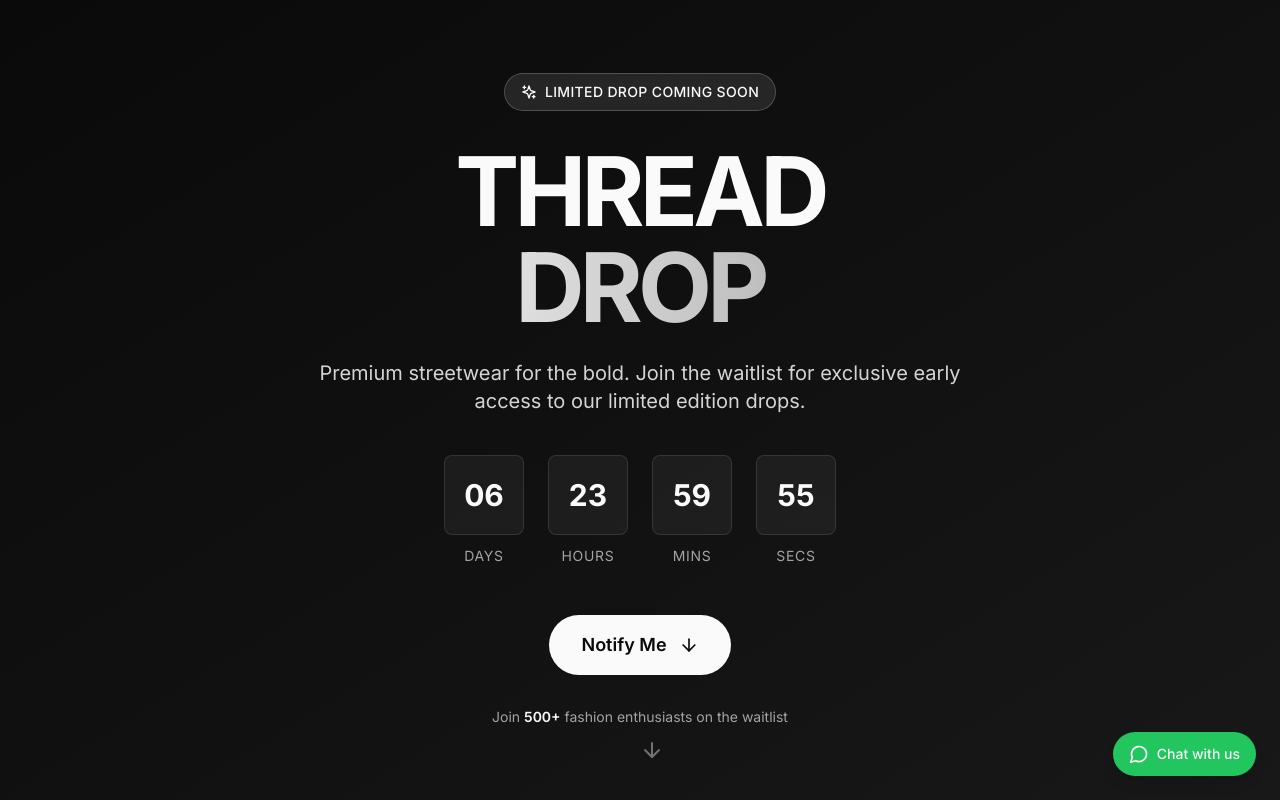
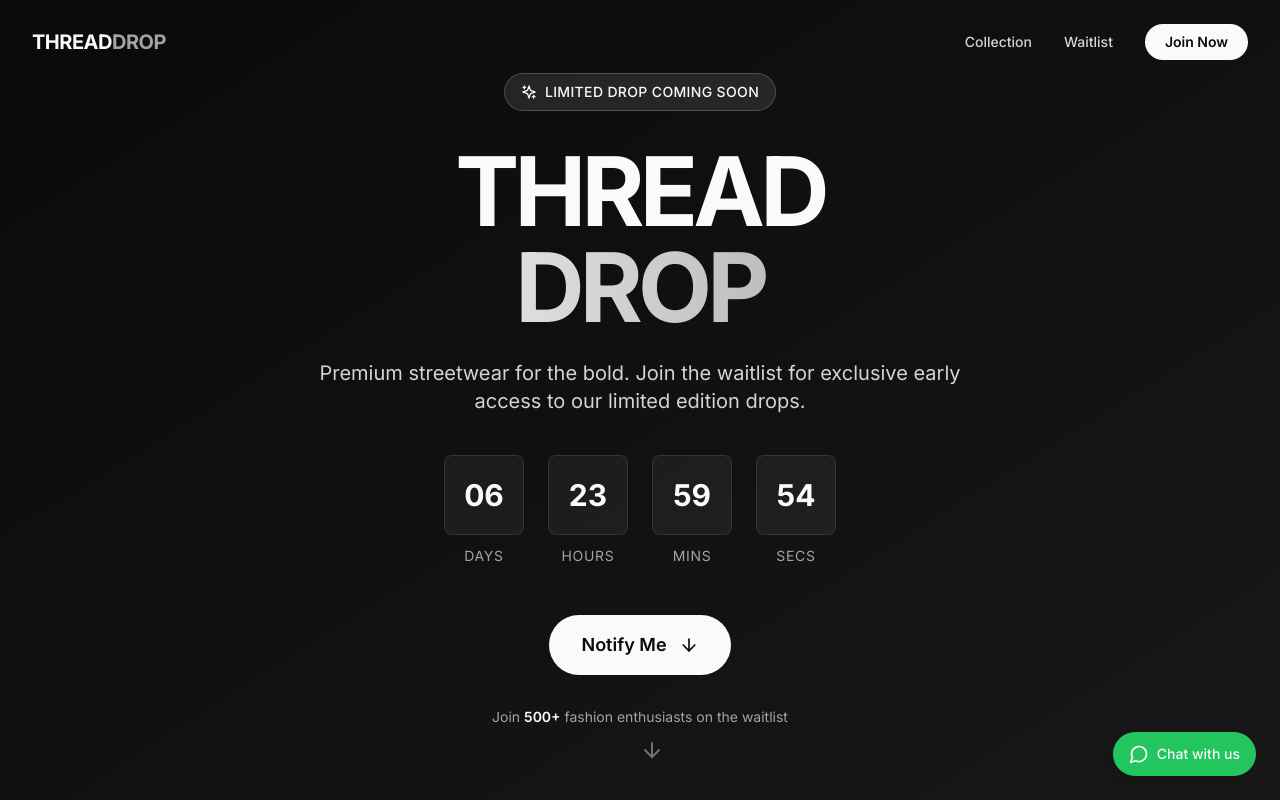
Before and after one commit to Muhammad-Anique/threaddrop-3929495, a Next.js app: page / in a window 1280 px wide. Shown: the top 800 px of the page. Built offline with nearby package versions, Linux system fonts and the light colour scheme; no server answers.

Commit message:
feat: integrate navbar and footer into main page

```diff
--- a/app/page.tsx
+++ b/app/page.tsx
@@ -1,9 +1,11 @@
 'use client'
 
 import { useRef } from 'react'
+import Navbar from '@/components/Navbar'
 import Hero from '@/components/Hero'
 import ProductShowcase from '@/components/ProductShowcase'
 import LeadForm from '@/components/LeadForm'
+import Footer from '@/components/Footer'
 import WhatsAppCTA from '@/components/WhatsAppCTA'
 
 export default function Home() {
@@ -15,9 +17,11 @@ export default function Home() {
 
   return (
     <main className="min-h-screen">
+      <Navbar onWaitlistClick={scrollToWaitlist} />
       <Hero onNotifyClick={scrollToWaitlist} />
       <ProductShowcase />
       <LeadForm ref={leadFormRef} />
+      <Footer />
       <WhatsAppCTA />
     </main>
   )
```
